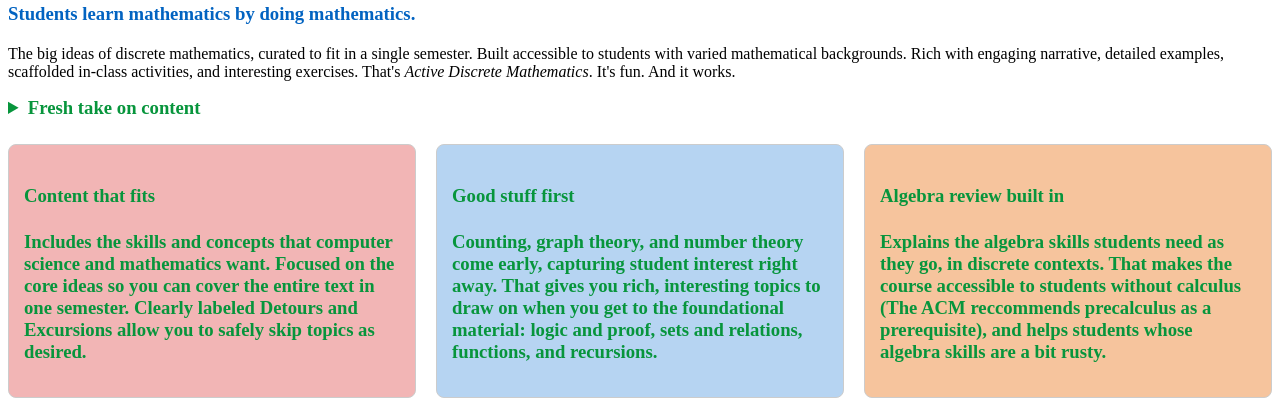
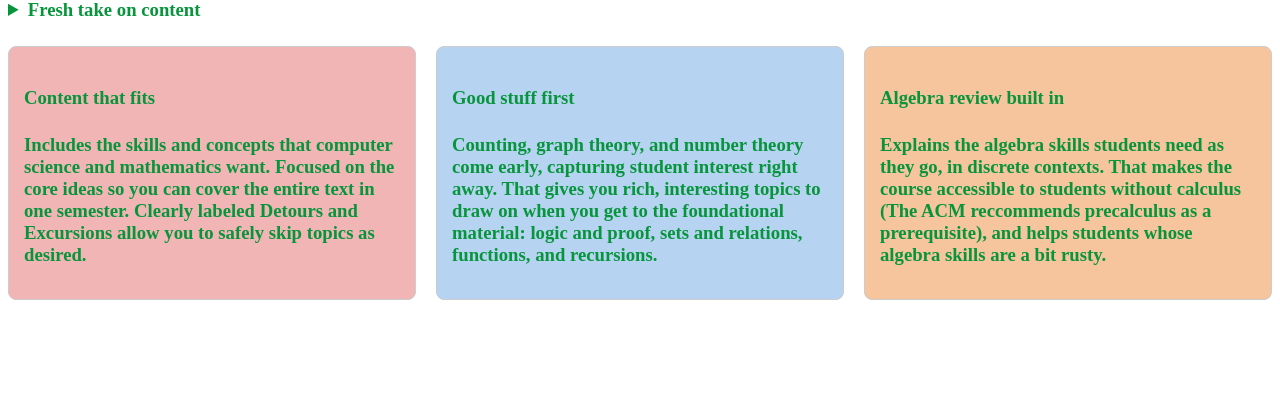
Before and after one commit to suzannedoree/DiscreteBookWebPage, a plain HTML site: page discreteinstructors.html in a window 1280 px wide. Shown: the part 573-989 px from the top of the page. After the commit the page ends 891 px from the top, so only its background shows below. Drawn offline with Linux system fonts and the light colour scheme.

Commit message:
Remove introductory text from discreteinstructors.html
Removed introductory text about Active Discrete Mathematics.

```diff
--- a/discreteinstructors.html
+++ b/discreteinstructors.html
@@ -40,12 +40,6 @@
                     style="width: 380px; max-width: 90%; height: auto; display: block;"></a>
                 </div>
 
-        <h3>Students learn mathematics by doing mathematics.</h3>
-        <p>The big ideas of discrete mathematics, curated to fit in a single semester.  Built accessible to students with varied mathematical backgrounds.
-        Rich with engaging narrative, detailed examples, scaffolded in-class activities, and interesting exercises.
-        That's <em>Active Discrete Mathematics</em>.  It's fun. And it works.
-        </p>
-
         <details>
             <summary style="cursor: pointer; font-size: 1.17em; font-weight: bold; color: #07953c; margin-bottom: 10px;">
             Fresh take on content
```
